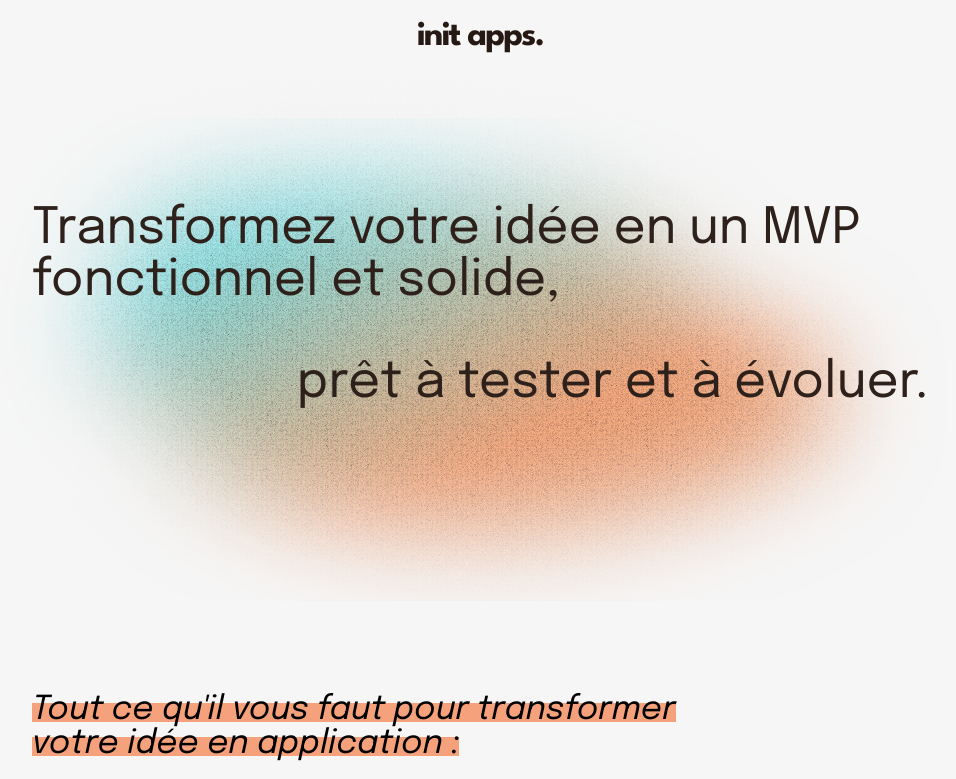
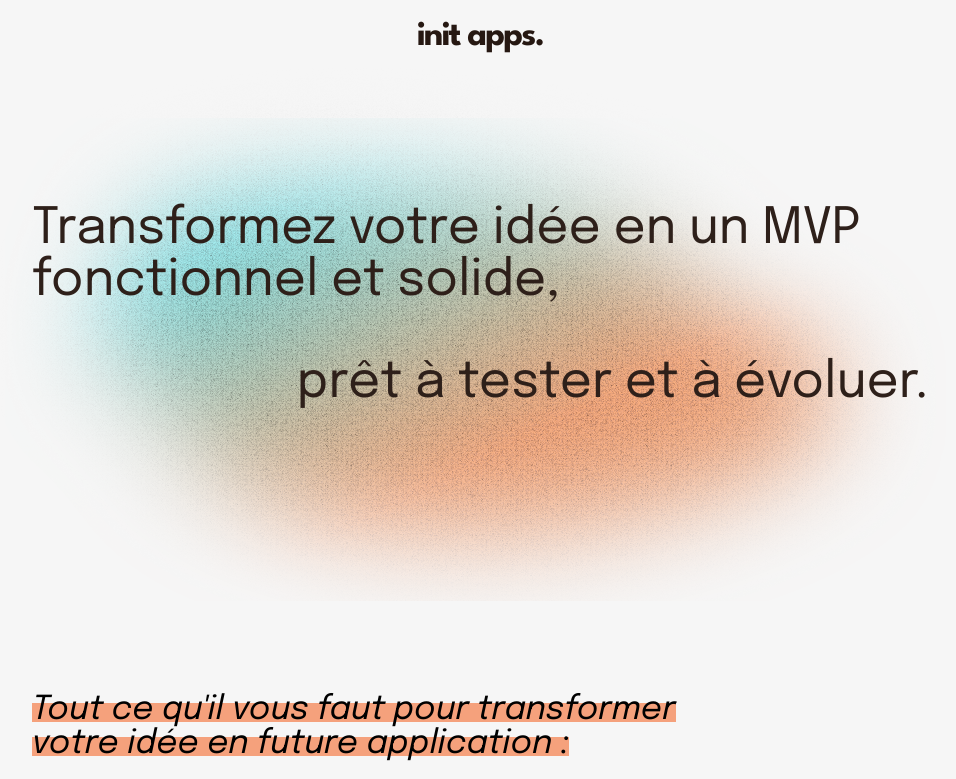
Before and after one commit to imvne/init-apps, a React (Vite) app: page / in a window 1280 px wide. Shown: the top 779 px of the page, without its empty margins (160-1116 px from the left). Built offline with nearby package versions, Linux system fonts and the light colour scheme.

Commit message:
intégration de prix et marketing

```diff
--- a/src/App.jsx
+++ b/src/App.jsx
@@ -3,32 +3,19 @@ import Footer from './Footer'
 import OurMethod from './OurMethod.jsx'
 import GrainSvg from './assets/grain'
 import Form from './Form.jsx'
+import PricesAndMarketing from './PricesAndMarketing.jsx'
 
 export default function App() {
 	return (
 		<AppContainer>
 			<Logo>init apps.</Logo>
 			<Tagline>
-				{/* <RondBackground>
-					<svg
-						width='100%'
-						height='100%'
-						viewBox='0 0 297 171'
-						fill='none'
-						preserveAspectRatio='none'>
-						<path
-							d='M147.602 6.7331C107.403 -10.1906 7.35269 21.4965 3.26541 46.8725C-13.4467 150.63 105.486 167.317 182.137 169.53C277.307 169.53 307.03 117.259 292.23 57.8241C277.755 -0.302039 193.054 25.8687 147.602 6.7331Z'
-							stroke='#612A14'
-							strokeOpacity='0.2'
-							strokeWidth='2'
-						/>
-					</svg>
-				</RondBackground> */}
-
 				<StyledGrainSvg
 					shapePath={
 						'M708 117C618 8.19997 95.5 -6.0002 46 88.5C-46 313.5 15.9 188.6 95.5 329C195 504.5 763 486 920 313.5C920 164 820.5 253 708 117Z'
 					}
+					color1={'#5ce1e6'}
+					color2={'#ff914d'}
 				/>
 
 				<TaglineLeft>Transformez votre idée en un MVP fonctionnel et solide,</TaglineLeft>
@@ -38,7 +25,7 @@ export default function App() {
 				<Description>
 					<HighlightedText>
 						Tout ce qu'il vous faut pour transformer <br />
-						votre idée en application :
+						votre idée en future application :
 					</HighlightedText>
 				</Description>
 
@@ -57,7 +44,10 @@ export default function App() {
 					</FeatureItem>
 				</Features>
 			</Div>
+
 			{/* <CtaButton onClick={() => document.getElementById('contact').scrollIntoView({ behavior: 'smooth' })}>Prendre rdv</CtaButton> */}
+
+			<PricesAndMarketing />
 
 			<OurMethod />
 
@@ -74,7 +64,7 @@ const AppContainer = styled.div`
 	flex-direction: column;
 	align-items: center;
 	background-color: #f6f6f6;
-
+	overflow: hidden;
 	gap: 40px;
 
 	@media (min-width: 768px) {
@@ -86,9 +76,9 @@ const Logo = styled.div`
 	font-family: 'League Spartan';
 	font-size: 24px;
 	font-weight: bold;
+	letter-spacing: -1.5px;
 	text-align: center;
 	margin: 20px;
-	letter-spacing: -1.5px;
 	color: #261812;
 
 	@media (min-width: 768px) {
@@ -101,7 +91,7 @@ const Tagline = styled.div`
 	font-family: 'Epilogue';
 	font-variation-settings: 'wght' 300;
 	width: 70%;
-	margin: 30px 0;
+	margin: 50px 0;
 	position: relative;
 	min-height: 150px;
 	z-index: 3;
```
